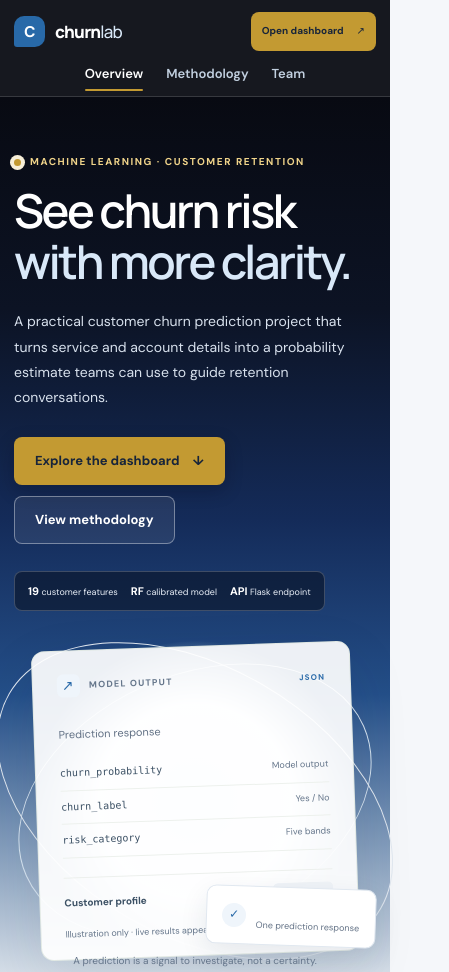
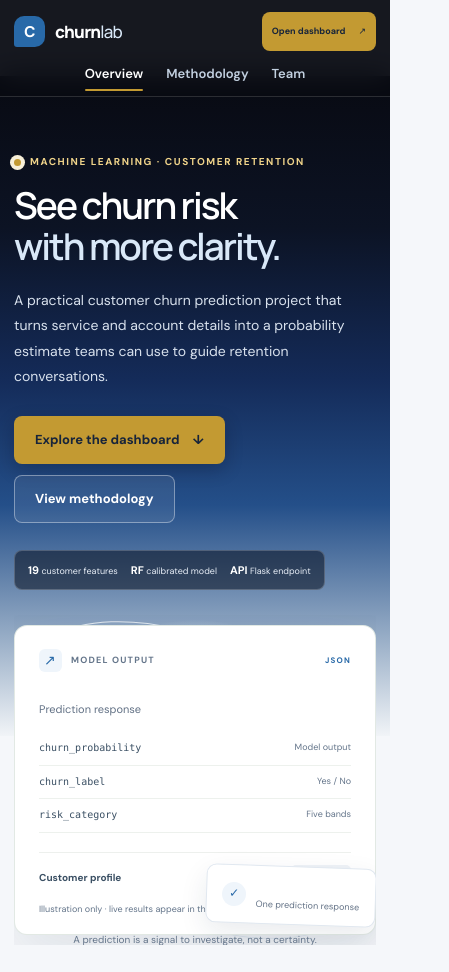
Before and after one commit to arun-git-alter/customer-churn-prediction, a plain HTML site: page frontend/index.html in a window 390 px wide. Shown: the top 972 px of the page, 449 px wide, since content can reach past the window. Drawn offline with Linux system fonts and the light colour scheme.

Commit message:
fix: improve responsive frontend checks

```diff
--- a/frontend/index.html
+++ b/frontend/index.html
@@ -10,7 +10,7 @@
   <script src="static/js/config.js" defer></script>
   <script src="static/js/app.js" defer></script>
 </head>
-<body>
+<body class="landing-page">
   <a class="skip-link" href="#main">Skip to content</a>
   <header class="site-header">
     <div class="container nav-wrap">
--- a/frontend/static/css/style.css
+++ b/frontend/static/css/style.css
@@ -26,6 +26,9 @@
 * { box-sizing: border-box; }
 html { scroll-behavior: smooth; scroll-padding-top: 94px; }
 body { margin: 0; background: var(--paper); color: var(--ink); font-size: 15px; line-height: 1.65; }
+body.landing-page, body.documentation-page { background-repeat: no-repeat; background-position: 0 76px; }
+body.landing-page { background-image: linear-gradient(180deg, #080A12 0%, #0C1324 23%, #142B59 46%, #244F89 65%, #91A8C3 84%, #F1F4F7 100%); background-size: 100% 660px; }
+body.documentation-page { background-image: linear-gradient(180deg, #080A12 0%, #0C1324 23%, #142B59 46%, #244F89 65%, #91A8C3 84%, #F1F4F7 100%); background-size: 100% 460px; }
 a { color: inherit; text-decoration: none; }
 button, input, select { font: inherit; }
 button, a, input, select { -webkit-tap-highlight-color: transparent; }
@@ -61,7 +64,6 @@ button, a, input, select { -webkit-tap-highlight-color: transparent; }
 .button-small { min-height: 39px; padding-inline: 14px; font-size: 12px; }
 
 .hero { position: relative; isolation: isolate; min-height: 660px; display: grid; grid-template-columns: 1.03fr .97fr; align-items: center; gap: 40px; padding-block: 65px 78px; color: #fff; }
-.hero::before { content: ''; position: absolute; z-index: -1; top: 0; bottom: 0; left: 50%; width: 100vw; transform: translateX(-50%); background: linear-gradient(180deg, #080A12 0%, #0C1324 23%, #142B59 46%, #244F89 65%, #91A8C3 84%, #F1F4F7 100%); }
 .hero-copy { padding-top: 4px; }
 .hero .eyebrow { color: #F0D48A; }
 .eyebrow { display: flex; align-items: center; gap: 9px; margin: 0 0 16px; color: var(--blue); font-size: 10px; line-height: 1.4; letter-spacing: 1.55px; font-weight: 800; }
@@ -87,7 +89,7 @@ h1, h2, h3 { font-family: 'Manrope', sans-serif; }
 .orbit { position: absolute; border: 1px solid #D7E4F0; border-radius: 50%; z-index: -1; }
 .orbit-one { width: 370px; height: 370px; transform: rotate(-24deg) scaleY(.68); }
 .orbit-two { width: 430px; height: 270px; transform: rotate(30deg); border-color: #E1E8F0; }
-.hero-card { width: min(390px, 90%); padding: 23px 24px 17px; border: 1px solid rgba(223,231,225,.9); background: rgba(255,255,255,.92); border-radius: 13px; box-shadow: var(--shadow); transform: rotate(-2deg); }
+.hero-card { width: min(390px, 90%); padding: 23px 24px 17px; border: 1px solid rgba(223,231,225,.9); background: #fff; border-radius: 13px; box-shadow: var(--shadow); transform: rotate(-2deg); }
 .hero-card-top { display: flex; align-items: center; gap: 9px; color: #64758A; font-size: 9px; letter-spacing: 1.2px; font-weight: 800; }
 .mini-icon { width: 23px; height: 23px; display: grid; place-items: center; color: var(--blue); background: var(--blue-wash); border-radius: 6px; font-size: 14px; }
 .live-pill { margin-left: auto; color: var(--blue); font-size: 8px; font-weight: 800; }
@@ -193,7 +195,6 @@ code { font-family: Consolas, 'SFMono-Regular', monospace; }
 .copy-json-button:hover { background: var(--blue-wash); }
 
 .page-hero { position: relative; isolation: isolate; padding-block: 83px 58px; color: #fff; }
-.page-hero::before { content: ''; position: absolute; z-index: -1; top: 0; bottom: 0; left: 50%; width: 100vw; transform: translateX(-50%); background: linear-gradient(180deg, #080A12 0%, #0C1324 23%, #142B59 46%, #244F89 65%, #91A8C3 84%, #F1F4F7 100%); }
 .page-hero .eyebrow { color: #F0D48A; }
 .page-hero h1 { color: #fff; }
 .page-hero h1 span { color: #D9E8F8; }
@@ -311,18 +312,20 @@ td:last-child, th:last-child { text-align: right; }
 }
 @media (max-width: 650px) {
   .container { width: calc(100% - 36px); }
-  .nav-wrap { min-height: 67px; flex-wrap: wrap; gap: 12px; padding-block: 12px; }
+  .nav-wrap { min-height: 67px; display: grid; grid-template-columns: minmax(0,1fr) auto; grid-template-areas: "brand cta" "nav nav"; gap: 12px; padding-block: 12px; }
+  .nav-wrap > .brand { grid-area: brand; min-width: 0; }
   .brand { font-size: 17px; }
-  .site-nav { order: 3; width: 100%; justify-content: center; gap: clamp(22px,9vw,44px); margin: 0; }
+  .site-nav { grid-area: nav; width: 100%; justify-content: center; gap: clamp(22px,9vw,44px); margin: 0; }
   .site-nav a.active::after { bottom: -7px; }
-  .nav-cta { margin-left: auto; }
-  .hero { grid-template-columns: 1fr; padding-block: 54px 50px; }
-  .hero h1, .page-hero h1 { font-size: clamp(42px,12vw,57px); letter-spacing: -2.5px; }
-  .hero-lede { font-size: 14px; }
+  .nav-cta { grid-area: cta; min-width: 0; margin: 0; white-space: nowrap; }
+  .hero { min-width: 0; grid-template-columns: minmax(0,1fr); padding-block: 54px 50px; }
+  .hero-copy, .hero-art { min-width: 0; }
+  .hero h1, .page-hero h1 { font-size: clamp(34px,9.5vw,42px); letter-spacing: -2px; }
+  .hero-lede { max-width: 100%; font-size: 14px; }
   .hero-facts { gap: 8px; margin-top: 27px; font-size: 9px; }
   .hero-facts strong { font-size: 11px; }
-  .hero-art { min-height: 330px; margin-top: 10px; }
-  .hero-card { width: min(370px, 88%); }
+  .hero-art { width: 100%; min-height: 330px; margin-top: 10px; overflow: hidden; }
+  .hero-card { width: min(100%, 370px); transform: none; }
   .floating-note { right: 0; bottom: 20px; }
   .art-caption { bottom: -3px; text-align: center; }
   .section { padding-block: 65px; }
@@ -370,7 +373,7 @@ td:last-child, th:last-child { text-align: right; }
 }
 @media (max-width: 390px) {
   .container { width: calc(100% - 28px); }
-  .nav-cta { padding-inline: 10px; font-size: 10px; }
+  .nav-cta { padding-inline: 9px; font-size: 9px; }
   .site-nav { gap: 23px; }
   .hero-facts i { display: none; }
   .hero-facts { column-gap: 13px; }
--- a/frontend/static/js/app.js
+++ b/frontend/static/js/app.js
@@ -12,6 +12,11 @@
   form.addEventListener("submit", async (event) => {
     event.preventDefault();
     if (!form.reportValidity()) return;
+
+    if (!apiBaseUrl && window.location?.hostname.endsWith("github.io")) {
+      renderError(new Error("The Render API URL is not configured for this GitHub Pages site. Set CHURN_API_BASE_URL in config.js to enable live predictions."));
+      return;
+    }
 
     const customer = Object.fromEntries(new FormData(form).entries());
     numericFields.forEach((field) => { customer[field] = Number(customer[field]); });
```
Also changed, not shown: frontend/methodology.html (+1 -1 lines), frontend/team.html (+1 -1 lines).
